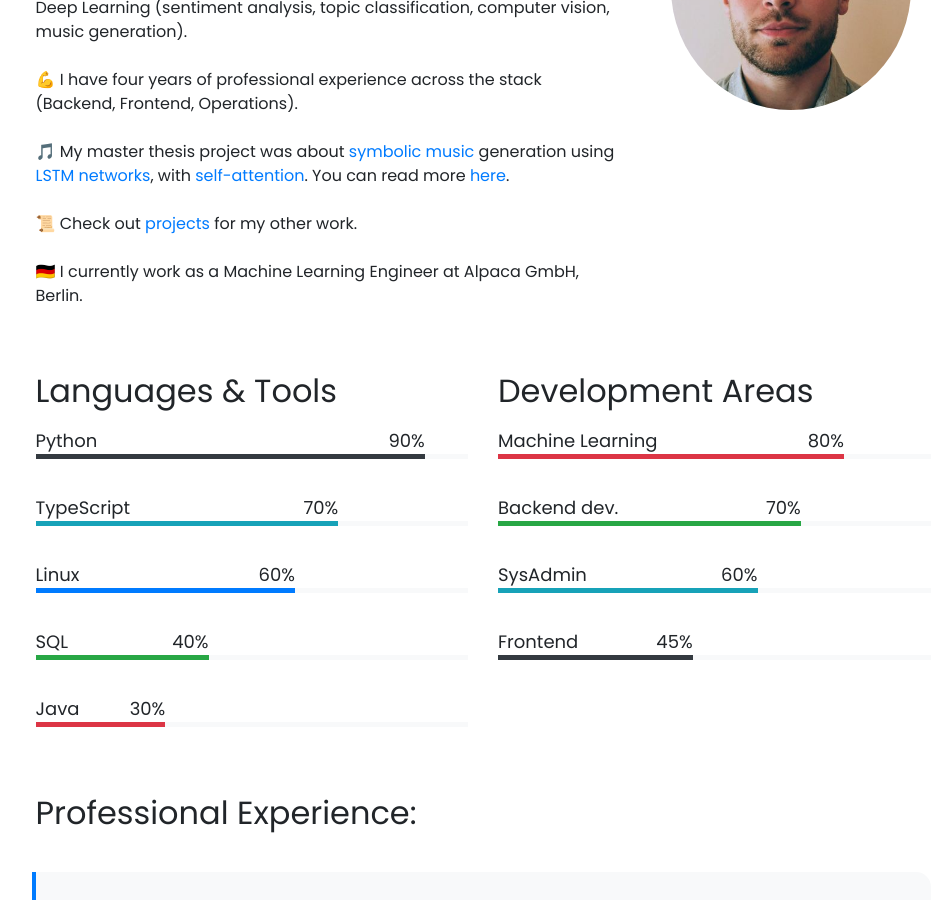
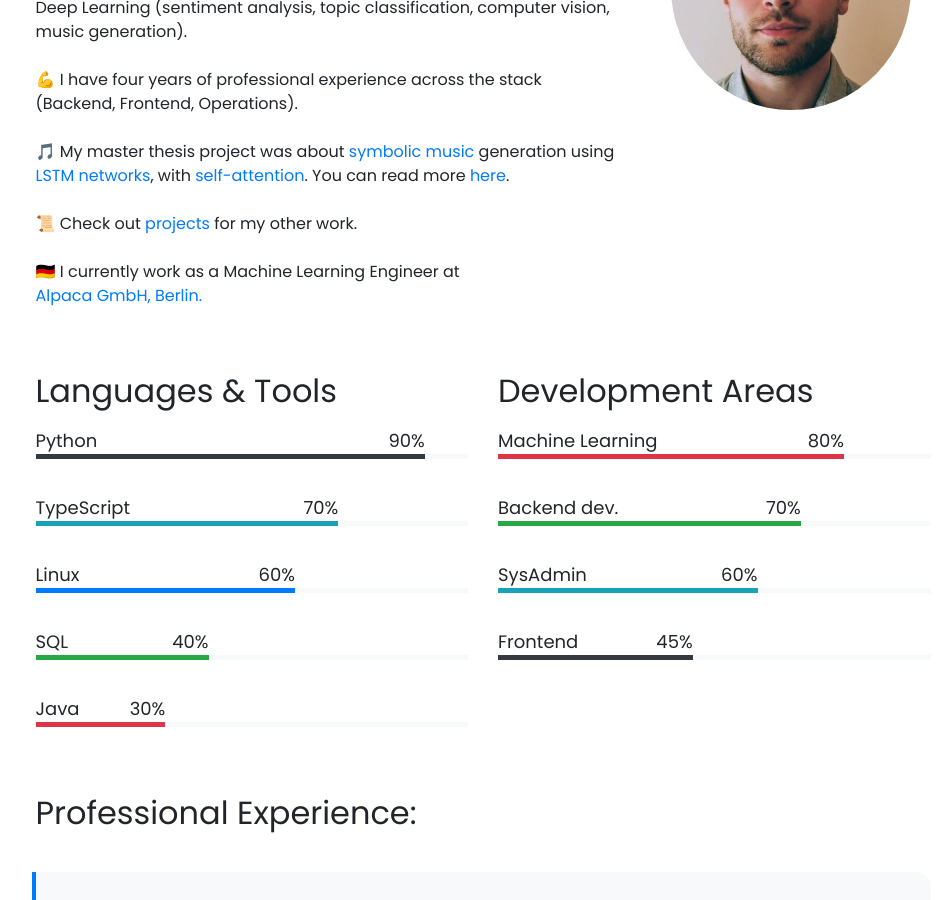
Before and after one commit to cristianmtr/resume, a Jekyll site: the page built from index.html, in a window 1280 px wide and 900 px high, scrolled down 336 px. Shown: the whole window, without its empty margins (157-1099 px from the left). Built offline with Jekyll 4.4.1, drawn with Linux system fonts in a browser that asks for light colours; nearby versions of some CDN libraries; comment, search, counter and statistics services are not loaded; part of the change alters nothing that is shown.

```diff
--- a/index.html
+++ b/index.html
@@ -21,7 +21,7 @@ weight: 1
 
     📜 Check out <a href="/resume/projects">projects</a> for my other work.<br><br>
 
-    🇩🇪 I currently work as a Machine Learning Engineer at Alpaca GmbH, Berlin.
+    🇩🇪 I currently work as a Machine Learning Engineer at <a href="https://www.alpaca.casa">Alpaca GmbH, Berlin.</a>
 
     </div>
 
```
